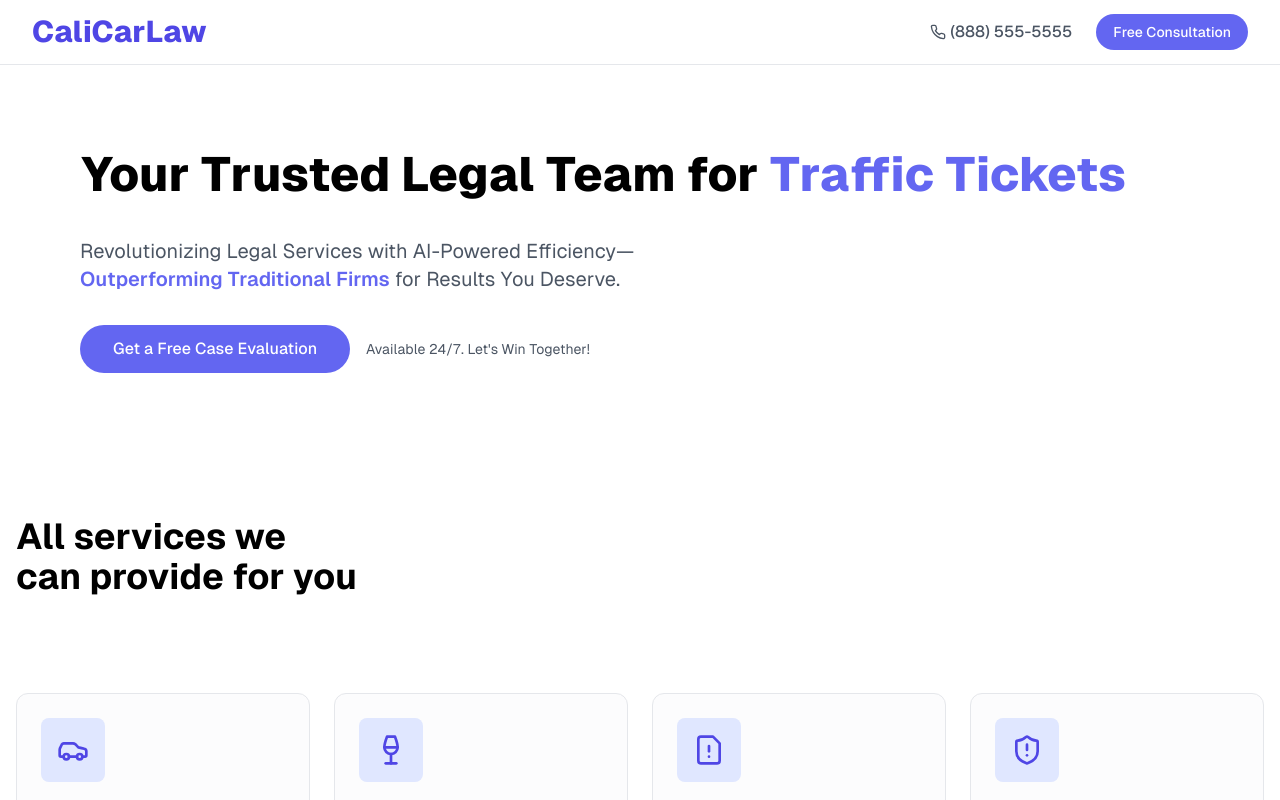
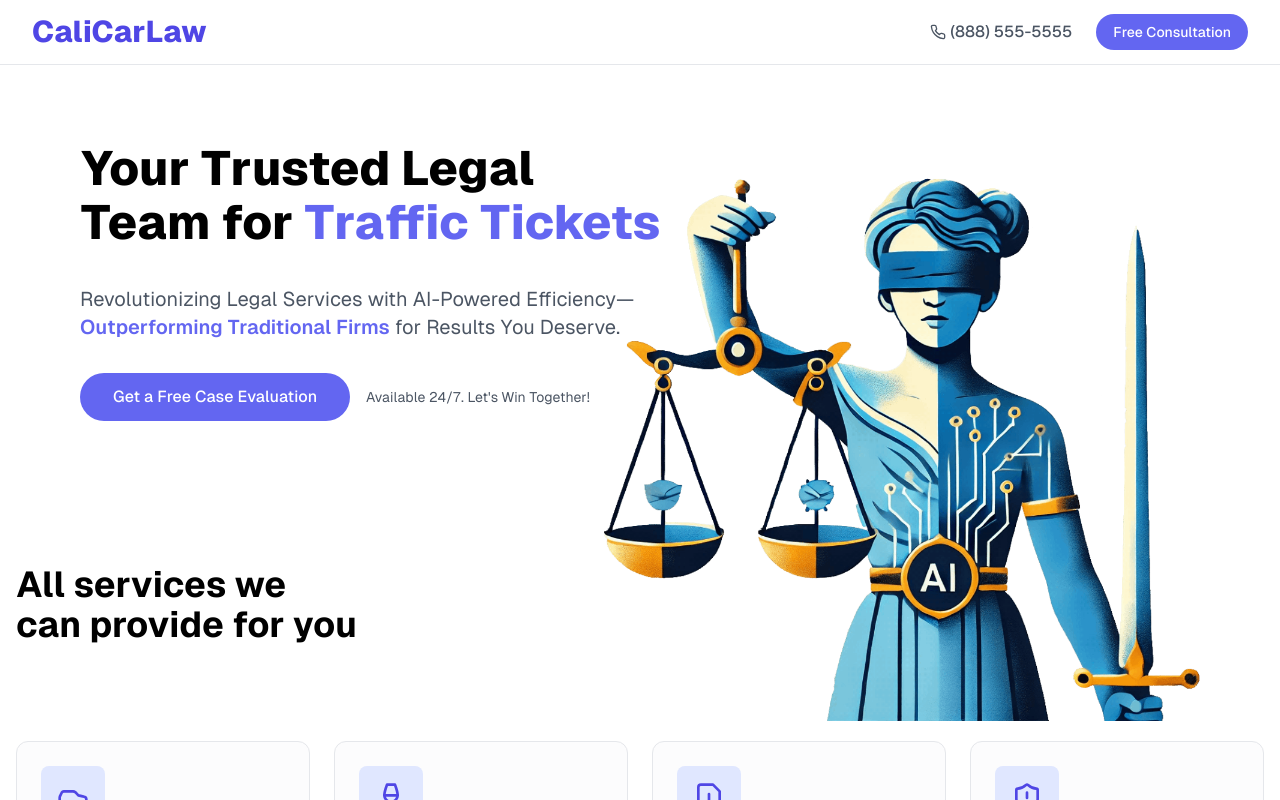
Before and after one commit to alex-pober/CaliCarLaw, a Next.js app: page / in a window 1280 px wide. Shown: the top 800 px of the page. Built offline with nearby package versions, Linux system fonts and the light colour scheme.

Commit message:
lady of justice

```diff
--- a/app/page.tsx
+++ b/app/page.tsx
@@ -1,6 +1,7 @@
 import WhyChooseUs from './components/WhyChooseUs';
 import OurServices from './components/OurServices';
 import Navbar from './components/Navbar';
+import Image from 'next/image';
 
 export default function Home() {
   return (
@@ -8,8 +9,20 @@ export default function Home() {
       <Navbar />
       <main className="flex flex-col">
         <div className="p-8 pb-20 sm:p-20">
-          <div className="flex flex-col gap-8 items-center sm:items-start max-w-7xl mx-auto">
-            {/* Hero content */}
+          <div className="relative max-w-7xl mx-auto">
+            {/* Right side - Lady of Justice Image */}
+            <div className="absolute right-0 w-full md:w-[60%] aspect-square max-w-[600px] opacity-20 md:opacity-100">
+              <Image
+                src="/images/hero/lady-of-justice.png"
+                alt="Lady of Justice statue symbolizing law and justice"
+                fill
+                className="object-contain"
+                priority
+              />
+            </div>
+
+            {/* Left side - Text content */}
+            <div className="relative z-10 flex flex-col gap-8 items-center sm:items-start md:max-w-[60%]">
               <div className="font-extrabold text-5xl [text-wrap:balance]">
                 Your Trusted Legal Team for{" "}
                 <span className="text-indigo-500 inline-flex flex-col h-[calc(theme(fontSize.5xl)*theme(lineHeight.tight))] overflow-hidden">
@@ -39,32 +52,7 @@ export default function Home() {
                   Available 24/7. Let&apos;s Win Together!
                 </p>
               </div>
-
-            {/* this is the gradient
-            <div className="absolute top-[60%] left-0 right-0 -translate-y-1/2 -z-10 overflow-hidden">
-              <svg
-                className="w-[200%] md:w-full h-96 translate-x-[-25%] md:translate-x-0"
-                viewBox="0 0 1440 250"
-                fill="none"
-                preserveAspectRatio="none"
-                xmlns="http://www.w3.org/2000/svg"
-              >
-                <path
-                  d="M0,150 C240,70 480,70 720,150 C960,230 1200,230 1440,150 C1440,150 1440,0 1440,0 C960,50 480,50 0,0 Z"
-                  fill="url(#gradient)"
-                  className="opacity-10"
-                />
-                <defs>
-                  <linearGradient id="gradient" x1="0" y1="0" x2="1440" y2="0">
-                    <stop offset="0%" stopColor="#6366f1" />
-                    <stop offset="50%" stopColor="#818cf8" />
-                    <stop offset="100%" stopColor="#6366f1" />
-                  </linearGradient>
-                </defs>
-              </svg>
             </div>
-            {/* this is the gradient */}
-
           </div>
         </div>
 
```
Also changed, not shown: public/images/hero/lady-of-justice.png (added). Lines whose indentation alone changed are shown as unchanged.
